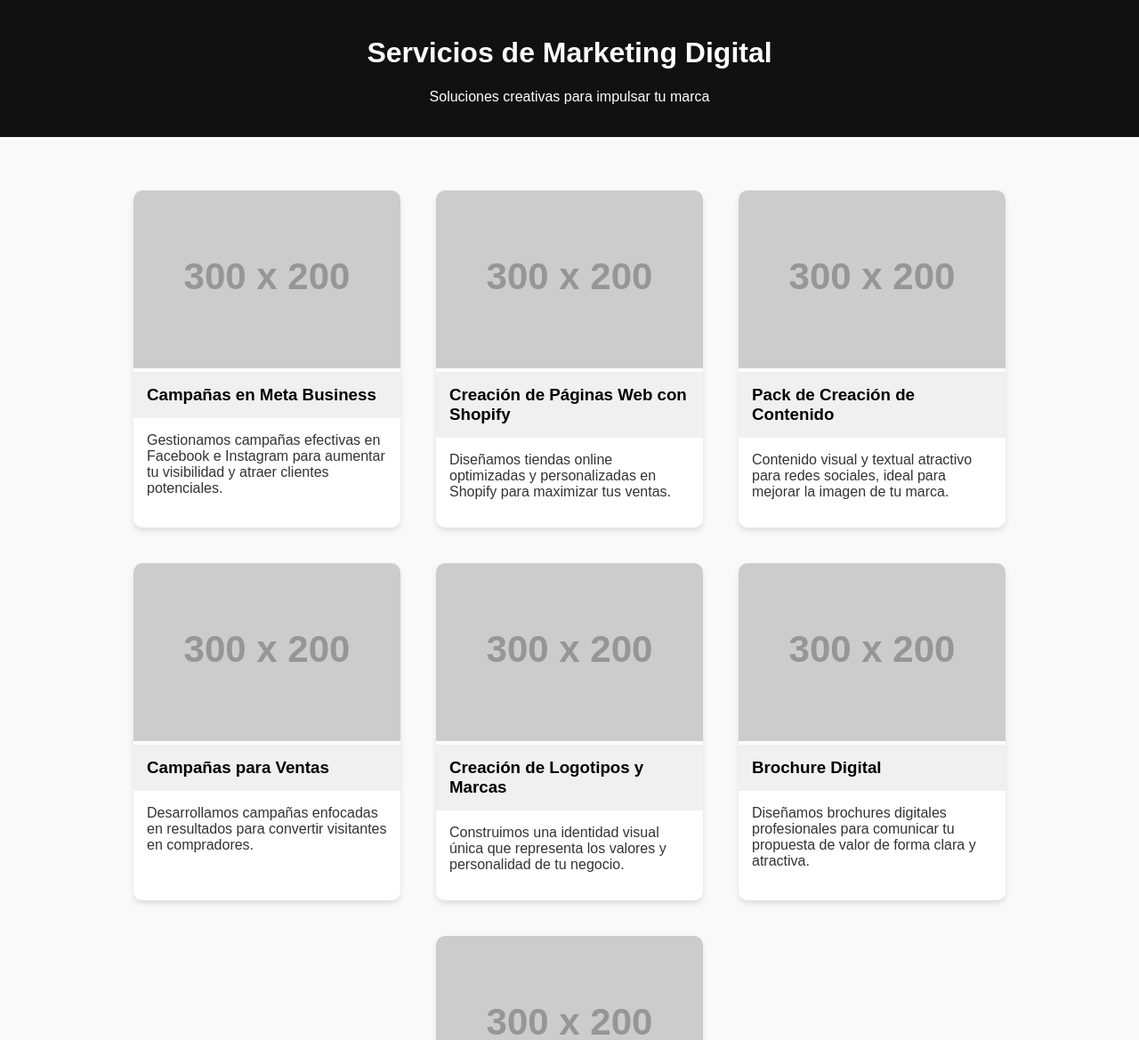
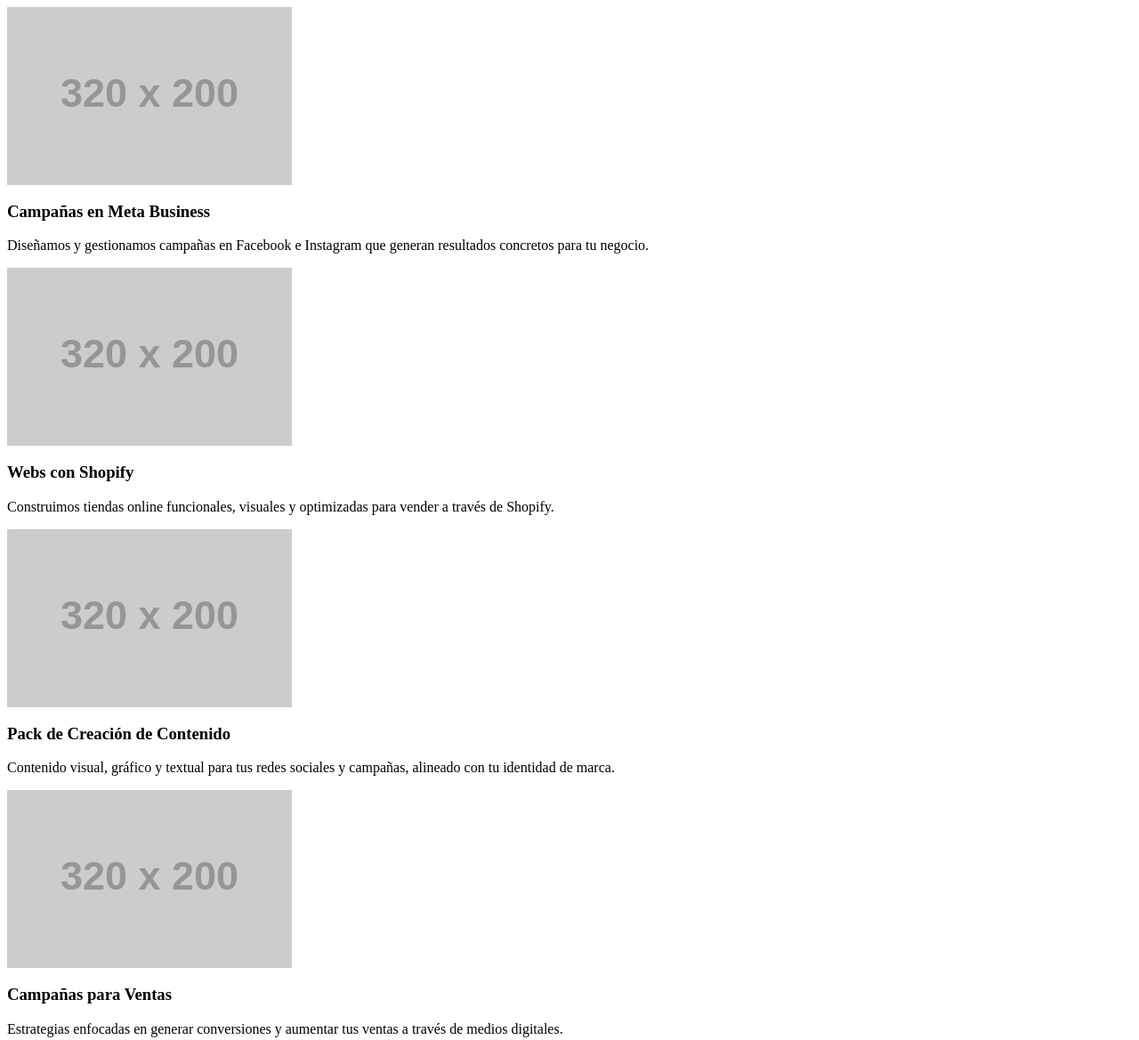
Before and after one commit to Sayologo/gure-web, a plain HTML site: page index.html in a window 1280 px wide. Shown: the top 1169 px of the page at 89% size. Drawn offline with Linux system fonts and the light colour scheme; placeholder pictures from the web are drawn by us.

Commit message:
Update index.html

```diff
--- a/index.html
+++ b/index.html
@@ -1,104 +1,63 @@
 
-<!DOCTYPE html>
 <html lang="es">
-<head>
-  <meta charset="UTF-8">
-  <meta name="viewport" content="width=device-width, initial-scale=1.0">
-  <title>Servicios de Marketing Digital</title>
-  <style>
-    body {
-      font-family: Arial, sans-serif;
-      margin: 0;
-      padding: 0;
-      background-color: #f9f9f9;
-    }
-    header {
-      background-color: #111;
-      color: white;
-      padding: 20px;
-      text-align: center;
-    }
-    section {
-      padding: 40px 20px;
-      display: flex;
-      flex-wrap: wrap;
-      justify-content: center;
-      border-bottom: 1px solid #ddd;
-    }
-    .card {
-      background-color: white;
-      border-radius: 10px;
-      box-shadow: 0 4px 6px rgba(0,0,0,0.1);
-      margin: 20px;
-      width: 300px;
-      overflow: hidden;
-    }
-    .card img {
-      width: 100%;
-      height: 200px;
-      object-fit: cover;
-    }
-    .card h3 {
-      margin: 0;
-      padding: 15px;
-      background-color: #f0f0f0;
-    }
-    .card p {
-      padding: 0 15px 15px;
-      color: #333;
-    }
-  </style>
-</head>
-<body>
-
-<header>
-  <h1>Servicios de Marketing Digital</h1>
-  <p>Soluciones creativas para impulsar tu marca</p>
-</header>
-
-<section>
-  <div class="card">
-    <img src="https://via.placeholder.com/300x200?text=Campanas+Meta" alt="Campañas en Meta Business">
+      <img src="https://via.placeholder.com/320x200?text=Meta+Business" alt="Campañas en Meta">
+      <div class="card-body">
         <h3>Campañas en Meta Business</h3>
-    <p>Gestionamos campañas efectivas en Facebook e Instagram para aumentar tu visibilidad y atraer clientes potenciales.</p>
+        <p>Diseñamos y gestionamos campañas en Facebook e Instagram que generan resultados concretos para tu negocio.</p>
+      </div>
     </div>
 
     <div class="card">
-    <img src="https://via.placeholder.com/300x200?text=Shopify" alt="Creación de Páginas en Shopify">
-    <h3>Creación de Páginas Web con Shopify</h3>
-    <p>Diseñamos tiendas online optimizadas y personalizadas en Shopify para maximizar tus ventas.</p>
+      <img src="https://via.placeholder.com/320x200?text=Shopify" alt="Shopify">
+      <div class="card-body">
+        <h3>Webs con Shopify</h3>
+        <p>Construimos tiendas online funcionales, visuales y optimizadas para vender a través de Shopify.</p>
+      </div>
     </div>
 
     <div class="card">
-    <img src="https://via.placeholder.com/300x200?text=Contenido" alt="Pack Creación de Contenido">
+      <img src="https://via.placeholder.com/320x200?text=Contenido" alt="Contenido">
+      <div class="card-body">
         <h3>Pack de Creación de Contenido</h3>
-    <p>Contenido visual y textual atractivo para redes sociales, ideal para mejorar la imagen de tu marca.</p>
+        <p>Contenido visual, gráfico y textual para tus redes sociales y campañas, alineado con tu identidad de marca.</p>
+      </div>
     </div>
 
     <div class="card">
-    <img src="https://via.placeholder.com/300x200?text=Ventas" alt="Campañas para Ventas">
+      <img src="https://via.placeholder.com/320x200?text=Ventas" alt="Campañas de Venta">
+      <div class="card-body">
         <h3>Campañas para Ventas</h3>
-    <p>Desarrollamos campañas enfocadas en resultados para convertir visitantes en compradores.</p>
+        <p>Estrategias enfocadas en generar conversiones y aumentar tus ventas a través de medios digitales.</p>
+      </div>
     </div>
 
     <div class="card">
-    <img src="https://via.placeholder.com/300x200?text=Logotipo" alt="Creación de Logotipos y Marcas">
-    <h3>Creación de Logotipos y Marcas</h3>
-    <p>Construimos una identidad visual única que representa los valores y personalidad de tu negocio.</p>
+      <img src="https://via.placeholder.com/320x200?text=Marca" alt="Marca">
+      <div class="card-body">
+        <h3>Logotipos y Marca</h3>
+        <p>Diseñamos logotipos e identidades visuales sólidas para que tu marca tenga una presencia profesional y coherente.</p>
+      </div>
     </div>
 
     <div class="card">
-    <img src="https://via.placeholder.com/300x200?text=Brochure" alt="Brochure Digital">
+      <img src="https://via.placeholder.com/320x200?text=Brochure" alt="Brochure Digital">
+      <div class="card-body">
         <h3>Brochure Digital</h3>
-    <p>Diseñamos brochures digitales profesionales para comunicar tu propuesta de valor de forma clara y atractiva.</p>
+        <p>Presentaciones digitales para destacar tus servicios o productos de forma clara, elegante y estructurada.</p>
+      </div>
     </div>
 
     <div class="card">
-    <img src="https://via.placeholder.com/300x200?text=Flyers" alt="Flyers">
+      <img src="https://via.placeholder.com/320x200?text=Flyers" alt="Flyers">
+      <div class="card-body">
         <h3>Flyers</h3>
-    <p>Flyers impactantes y bien diseñados para promoción de eventos, productos o servicios.</p>
+        <p>Diseño de flyers digitales impactantes para promocionar eventos, campañas o productos.</p>
       </div>
-</section>
+    </div>
+  </div>
 
+  <footer>
+    &copy; 2025 Gureweb. Todos los derechos reservados.
+  </footer>
 </body>
 </html>
```
Lines whose indentation alone changed are shown as unchanged.
